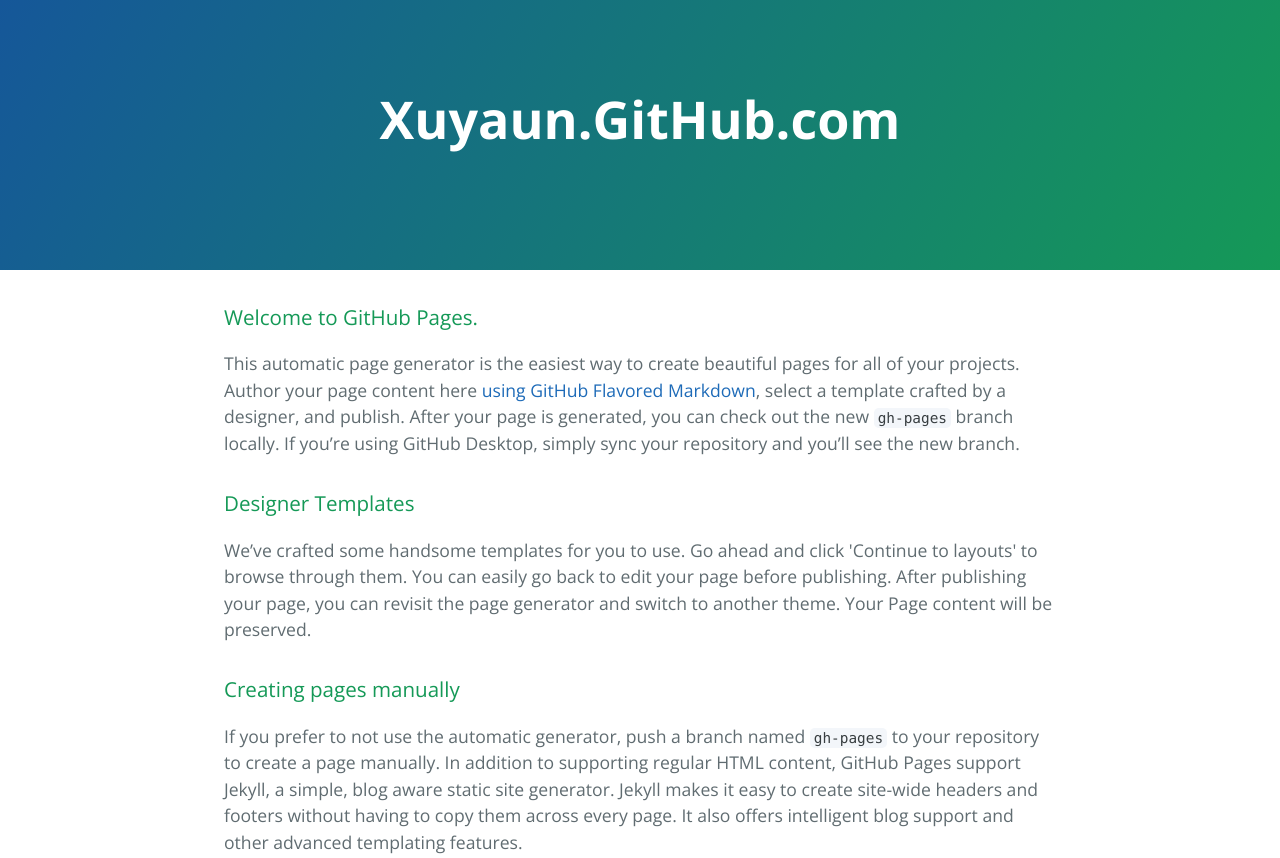
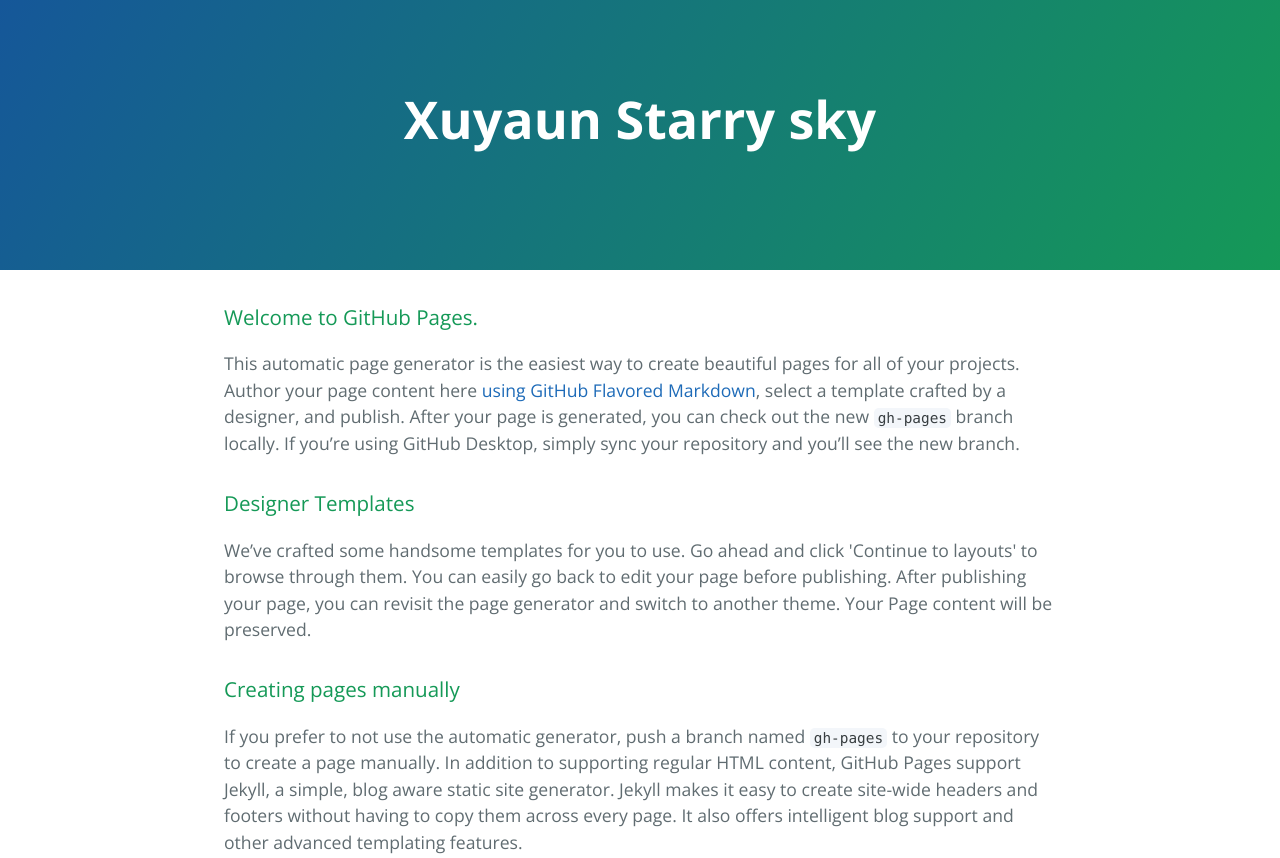
Before and after one commit to xuyaun/xuyaun.github.com, a plain HTML site: page index.html in a window 1280 px wide. Shown: the top 858 px of the page. Drawn offline with nearby package versions, Linux system fonts and the light colour scheme.

Commit message:
Update index.html

```diff
--- a/index.html
+++ b/index.html
@@ -11,7 +11,7 @@
   </head>
   <body>
     <section class="page-header">
-      <h1 class="project-name">Xuyaun.GitHub.com</h1>
+      <h1 class="project-name">Xuyaun Starry sky</h1>
       <h2 class="project-tagline"></h2>
     </section>
 
```
